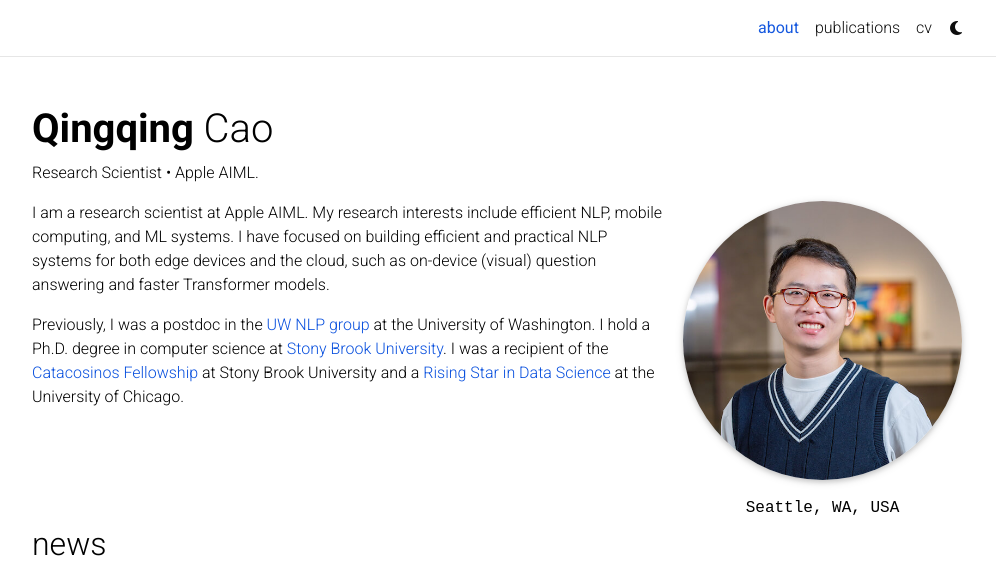
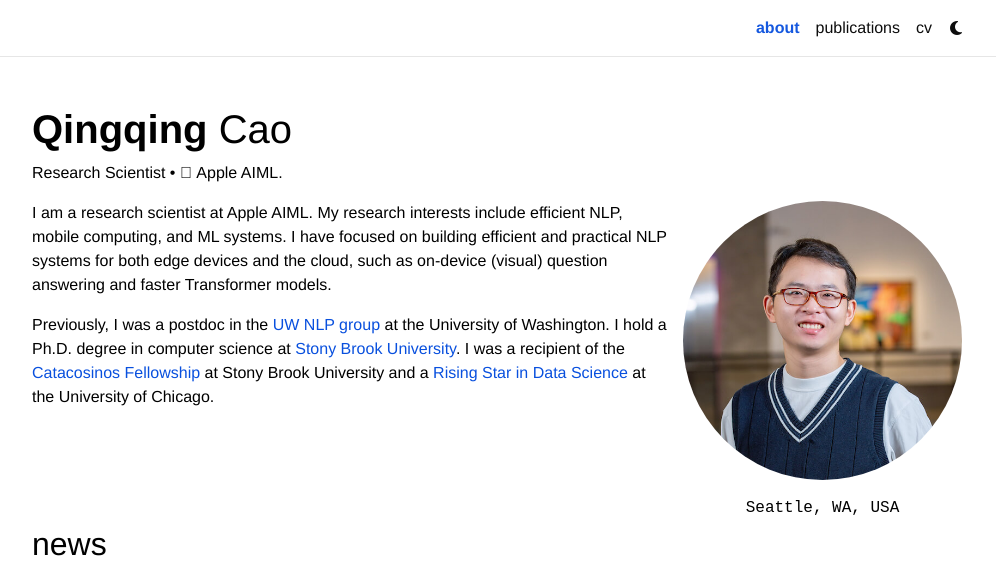
Before and after one commit to csarron/website, a Jekyll site: the page built from _pages/about.md, in a window 1280 px wide and 1062 px high, cut to the strip 0-569 px from the top of the window. Shown: the whole strip, without its empty margins (143-1139 px from the left). Built offline with Jekyll 4.4.1, drawn with Linux system fonts in a browser that asks for light colours; full-size pictures stand in for the smaller copies a plugin makes; comment, search, counter and statistics services are not loaded; a style sheet for code colours, icons or effects is not loaded.

Commit message:
clean up style

```diff
--- a/_includes/head.html
+++ b/_includes/head.html
@@ -3,7 +3,7 @@
 
     <!-- Bootstrap & MDB -->
     <link href="https://cdn.jsdelivr.net/npm/bootstrap@{{ site.bootstrap.version }}/dist/css/bootstrap.min.css" rel="stylesheet" integrity="{{ site.bootstrap.integrity.css }}" crossorigin="anonymous">
-    <link rel="stylesheet" href="https://cdn.jsdelivr.net/npm/mdbootstrap@{{ site.mdb.version }}/css/mdb.min.css" integrity="{{ site.mdb.integrity.css }}" crossorigin="anonymous" />
+    <!-- <link rel="stylesheet" href="https://cdn.jsdelivr.net/npm/mdbootstrap@{{ site.mdb.version }}/css/mdb.min.css" integrity="{{ site.mdb.integrity.css }}" crossorigin="anonymous" /> -->
 
     <!-- Bootstrap Table -->
     <link defer rel="stylesheet" href="https://unpkg.com/bootstrap-table@{{ site.bootstrap-table.version }}/dist/bootstrap-table.min.css">
@@ -11,7 +11,7 @@
     <!-- Fonts & Icons -->
     <link rel="stylesheet" href="https://cdn.jsdelivr.net/npm/@fortawesome/fontawesome-free@{{ site.fontawesome.version }}/css/all.min.css" integrity="{{ site.fontawesome.integrity }}" crossorigin="anonymous">
     <link rel="stylesheet" href="https://cdn.jsdelivr.net/npm/academicons@{{ site.academicons.version }}/css/academicons.min.css" integrity="{{ site.academicons.integrity }}" crossorigin="anonymous">
-    <link rel="stylesheet" type="text/css" href="https://fonts.googleapis.com/css?family=Roboto:300,400,500,700|Roboto+Slab:100,300,400,500,700|Material+Icons">
+    <!-- <link rel="stylesheet" type="text/css" href="https://fonts.googleapis.com/css?family=Roboto:300,400,500,700|Roboto+Slab:100,300,400,500,700|Material+Icons"> -->
 
     <!-- Code Syntax Highlighting -->
     <link rel="stylesheet" href="https://cdn.jsdelivr.net/gh/jwarby/jekyll-pygments-themes@master/{{ site.highlight_theme_light | append: '.css' }}" media="" id="highlight_theme_light" />
--- a/_pages/about.md
+++ b/_pages/about.md
@@ -2,7 +2,7 @@
 layout: about
 title: about
 permalink: /
-subtitle: Research Scientist • Apple AIML.
+subtitle: Research Scientist •  Apple AIML.
 
 profile:
   align: right
--- a/_sass/_base.scss
+++ b/_sass/_base.scss
@@ -3,6 +3,9 @@
  ******************************************************************************/
 
 // Typography
+body{
+  font-family: helvetica, sans serif;
+}
 
 p,
 h1,
@@ -597,6 +600,7 @@
         abbr {
           display: inline-block;
           background-color: var(--global-theme-color);
+          color: white;
           padding-left: 1rem;
           padding-right: 1rem;
 
```
